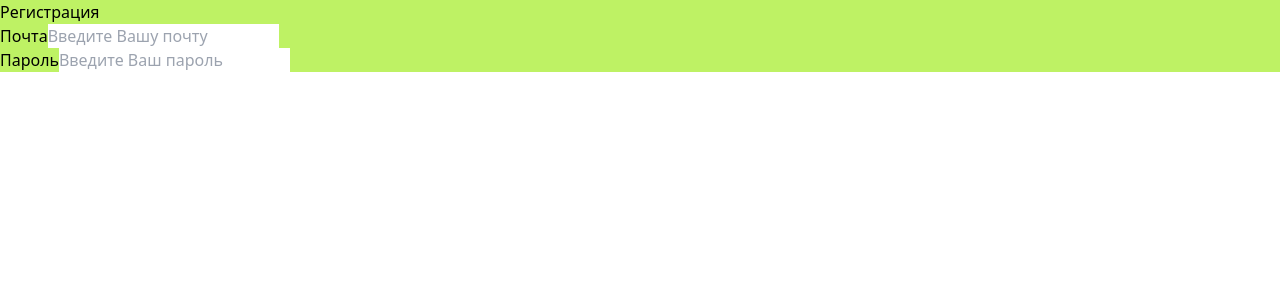
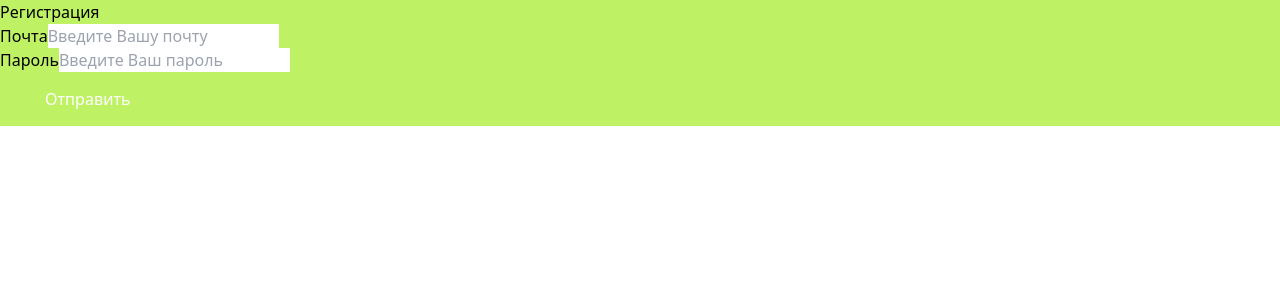
Before and after one commit to Ferenandios/london, a React (Vite) app: page / in a window 1280 px wide. Shown: the top 300 px of the page. Built offline with nearby package versions, Linux system fonts and the light colour scheme.

Commit message:
Added imported styles

```diff
--- a/src/components/Form/Form.tsx
+++ b/src/components/Form/Form.tsx
@@ -1,12 +1,15 @@
 import { FC } from "react";
 import Title from "./Title/Title";
 import Inputs from "./Inputs/Inputs";
+import Button from "./Button/Button";
+import styles from "./Form.module.css";
 
 const Form: FC = (): JSX.Element => {
   return (
-    <div className="flex flex-col">
+    <div className={styles.inner}>
       <Title />
       <Inputs />
+      <Button />
     </div>
   );
 };
```
